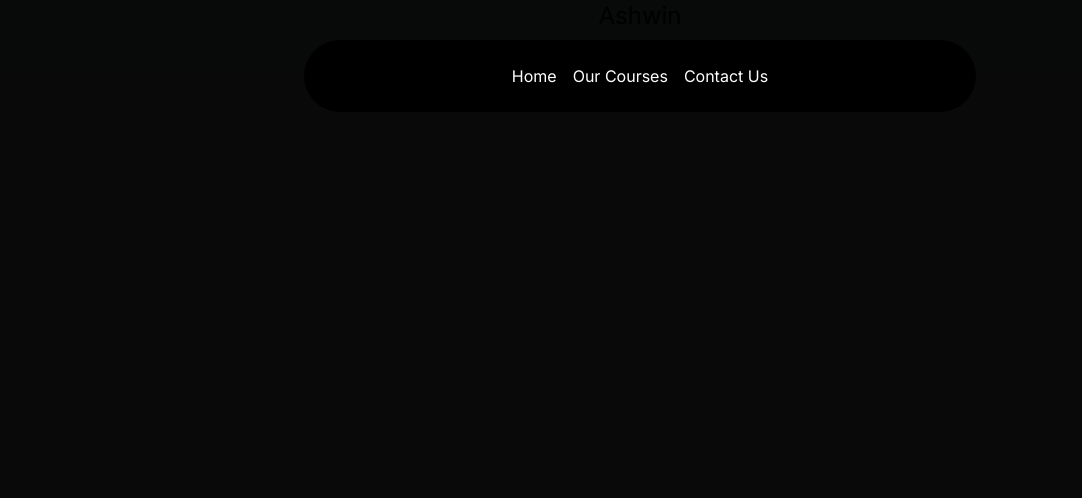
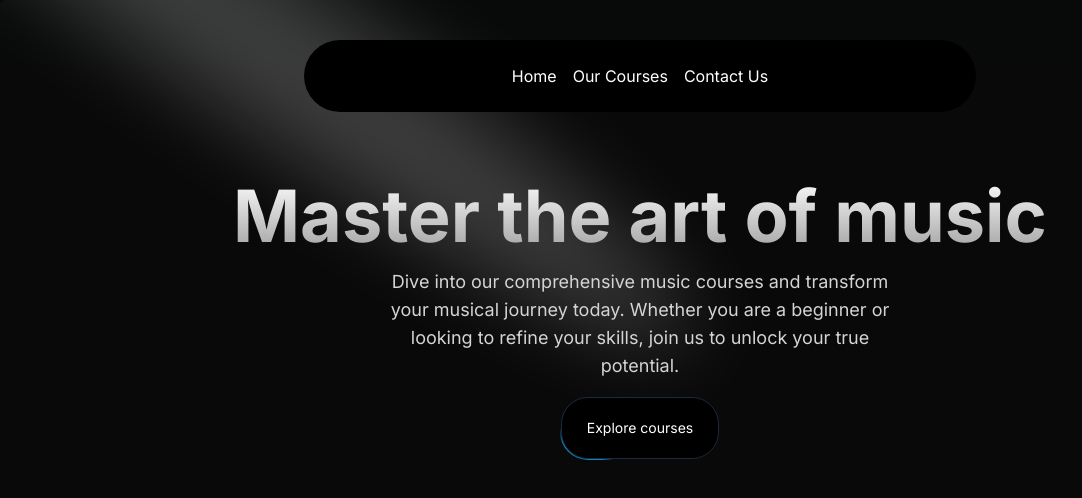
Before and after one commit to Ashwinhegde19/Music-School, a Next.js app: page / in a window 1280 px wide. Shown: the top 498 px of the page, without its empty margins (0-1082 px from the left). Built offline with nearby package versions, Linux system fonts and the light colour scheme.

Commit message:
add hero section

```diff
--- a/package.json
+++ b/package.json
@@ -20,11 +20,11 @@
     "@types/node": "^20",
     "@types/react": "^18",
     "@types/react-dom": "^18",
-    "autoprefixer": "^10.0.1",
+    "autoprefixer": "^10.4.18",
     "eslint": "^8",
     "eslint-config-next": "14.1.3",
-    "postcss": "^8",
-    "tailwindcss": "^3.3.0",
+    "postcss": "^8.4.37",
+    "tailwindcss": "^3.4.1",
     "typescript": "^5"
   }
 }
--- a/src/app/globals.css
+++ b/src/app/globals.css
@@ -28,6 +28,7 @@ body {
 
 @layer utilities {
   .text-balance {
-    text-wrap: balance;
+   /* overflow-wrap: break-word; */
+   text-wrap: balance;
   }
 }
--- a/src/app/page.tsx
+++ b/src/app/page.tsx
@@ -1,9 +1,11 @@
+import HeroSection from "@/components/HeroSection";
 import Image from "next/image";
 
 export default function Home() {
   return (
 <main className="min-h-screen bg-black/[0.96] antialiased bg-grid-white/[0.02]">
-<h1 className=" text-2xl text-center">Ashwin</h1>
+
+<HeroSection/>
 </main>
   );
 }
--- /dev/null
+++ b/src/components/HeroSection.tsx
@@ -0,0 +1,38 @@
+import Link from "next/link"
+import { Spotlight } from "./ui/Spotlight"
+import { Button } from "./ui/moving-border";
+
+function HeroSection() {
+  return (
+    <div
+    className="h-auto md:h-[40rem] w-full rounded-md flex flex-col items-center justify-center relative overflow-hidden mx-auto py-10 md:py-0"
+    >
+        <Spotlight
+        className="-top-40 left-0 md:left-60 md:-top-20"
+        fill="white"
+      />
+        <div className="p-4 relative z-10 w-full text-center" >
+            <h1
+            className="mt-20 md:mt-0 text-4xl md:text-7xl font-bold bg-clip-text text-transparent bg-gradient-to-b from-neutral-50 to-neutral-400"
+            >Master the art of music</h1>
+            <p
+            className="mt-4 font-normal text-base md:text-lg text-neutral-300 max-w-lg mx-auto"
+
+            >Dive into our comprehensive music courses and transform your musical journey today. Whether you are a beginner or looking to refine your skills, join us to unlock your true potential.</p>
+            <div className="mt-4">
+                <Link href={"/courses"}>
+                    <Button
+                    borderRadius="1.75rem"
+                    className="bg-white dark:bg-black text-black dark:text-white border-neutral-200 dark:border-slate-800"
+                    >
+                    Explore courses
+                    </Button>
+                </Link>
+            </div>
+        </div>
+
+        </div>
+  )
+}
+
+export default HeroSection
--- /dev/null
+++ b/src/components/ui/Spotlight.tsx
@@ -0,0 +1,56 @@
+import React from "react";
+import { cn } from "@/utils/cn";
+
+type SpotlightProps = {
+  className?: string;
+  fill?: string;
+};
+
+export const Spotlight = ({ className, fill }: SpotlightProps) => {
+  return (
+    <svg
+      className={cn(
+        "animate-spotlight pointer-events-none absolute z-[1]  h-[169%] w-[138%] lg:w-[84%] opacity-0",
+        className
+      )}
+      xmlns="http://www.w3.org/2000/svg"
+      viewBox="0 0 3787 2842"
+      fill="none"
+    >
+      <g filter="url(#filter)">
+        <ellipse
+          cx="1924.71"
+          cy="273.501"
+          rx="1924.71"
+          ry="273.501"
+          transform="matrix(-0.822377 -0.568943 -0.568943 0.822377 3631.88 2291.09)"
+          fill={fill || "white"}
+          fillOpacity="0.21"
+        ></ellipse>
+      </g>
+      <defs>
+        <filter
+          id="filter"
+          x="0.860352"
+          y="0.838989"
+          width="3785.16"
+          height="2840.26"
+          filterUnits="userSpaceOnUse"
+          colorInterpolationFilters="sRGB"
+        >
+          <feFlood floodOpacity="0" result="BackgroundImageFix"></feFlood>
+          <feBlend
+            mode="normal"
+            in="SourceGraphic"
+            in2="BackgroundImageFix"
+            result="shape"
+          ></feBlend>
+          <feGaussianBlur
+            stdDeviation="151"
+            result="effect1_foregroundBlur_1065_8"
+          ></feGaussianBlur>
+        </filter>
+      </defs>
+    </svg>
+  );
+};
--- /dev/null
+++ b/src/components/ui/moving-border.tsx
@@ -0,0 +1,139 @@
+"use client";
+import React from "react";
+import {
+  motion,
+  useAnimationFrame,
+  useMotionTemplate,
+  useMotionValue,
+  useTransform,
+} from "framer-motion";
+import { useRef } from "react";
+import { cn } from "@/utils/cn";
+
+export function Button({
+  borderRadius = "1.75rem",
+  children,
+  as: Component = "button",
+  containerClassName,
+  borderClassName,
+  duration,
+  className,
+  ...otherProps
+}: {
+  borderRadius?: string;
+  children: React.ReactNode;
+  as?: any;
+  containerClassName?: string;
+  borderClassName?: string;
+  duration?: number;
+  className?: string;
+  [key: string]: any;
+}) {
+  return (
+    <Component
+      className={cn(
+        "bg-transparent relative text-xl  h-16 w-40 p-[1px] overflow-hidden ",
+        containerClassName
+      )}
+      style={{
+        borderRadius: borderRadius,
+      }}
+      {...otherProps}
+    >
+      <div
+        className="absolute inset-0"
+        style={{ borderRadius: `calc(${borderRadius} * 0.96)` }}
+      >
+        <MovingBorder duration={duration} rx="30%" ry="30%">
+          <div
+            className={cn(
+              "h-20 w-20 opacity-[0.8] bg-[radial-gradient(var(--sky-500)_40%,transparent_60%)]",
+              borderClassName
+            )}
+          />
+        </MovingBorder>
+      </div>
+
+      <div
+        className={cn(
+          "relative bg-slate-900/[0.8] border border-slate-800 backdrop-blur-xl text-white flex items-center justify-center w-full h-full text-sm antialiased",
+          className
+        )}
+        style={{
+          borderRadius: `calc(${borderRadius} * 0.96)`,
+        }}
+      >
+        {children}
+      </div>
+    </Component>
+  );
+}
+
+export const MovingBorder = ({
+  children,
+  duration = 2000,
+  rx,
+  ry,
+  ...otherProps
+}: {
+  children: React.ReactNode;
+  duration?: number;
+  rx?: string;
+  ry?: string;
+  [key: string]: any;
+}) => {
+  const pathRef = useRef<any>();
+  const progress = useMotionValue<number>(0);
+
+  useAnimationFrame((time) => {
+    const length = pathRef.current?.getTotalLength();
+    if (length) {
+      const pxPerMillisecond = length / duration;
+      progress.set((time * pxPerMillisecond) % length);
+    }
+  });
+
+  const x = useTransform(
+    progress,
+    (val) => pathRef.current?.getPointAtLength(val).x
+  );
+  const y = useTransform(
+    progress,
+    (val) => pathRef.current?.getPointAtLength(val).y
+  );
+
+  const transform = useMotionTemplate`translateX(${x}px) translateY(${y}px) translateX(-50%) translateY(-50%)`;
+
+  return (
+    <>
+      <svg
+        xmlns="http://www.w3.org/2000/svg"
+        preserveAspectRatio="none"
+        className="absolute h-full w-full"
+        width="100%"
+        height="100%"
+        {...otherProps}
+      >
+        <rect
+          fill="none"
+          width="100%"
+          height="100%"
+          rx={rx}
+          ry={ry}
+          ref={pathRef}
+        />
+      </svg>
+      <motion.div
+        style={{
+          position: "absolute",
+          top: 0,
+          left: 0,
+          display: "inline-block",
+          transform,
+        }}
+      >
+        {children}
+      </motion.div>
+    </>
+  );
+};
--- a/tailwind.config.ts
+++ b/tailwind.config.ts
@@ -1,4 +1,22 @@
 import type { Config } from "tailwindcss";
+import colors from "tailwindcss/colors";
+
+const {
+  default: flattenColorPalette,
+} = require("tailwindcss/lib/util/flattenColorPalette");
+
+
+
+function addVariablesForColors({ addBase, theme }: any) {
+  let allColors = flattenColorPalette(theme("colors"));
+  let newVars = Object.fromEntries(
+    Object.entries(allColors).map(([key, val]) => [`--${key}`, val])
+  );
+
+  addBase({
+    ":root": newVars,
+  });
+}
 
 const config: Config = {
   content: [
@@ -9,6 +27,21 @@ const config: Config = {
   darkMode: 'class',
   theme: {
     extend: {
+      animation: {
+        spotlight: "spotlight 2s ease .75s 1 forwards",
+      },
+      keyframes: {
+        spotlight: {
+          "0%": {
+            opacity: "0",
+            transform: "translate(-72%, -62%) scale(0.5)",
+          },
+          "100%": {
+            opacity: "1",
+            transform: "translate(-50%,-40%) scale(1)",
+          },
+        },
+      },
       backgroundImage: {
         "gradient-radial": "radial-gradient(var(--tw-gradient-stops))",
         "gradient-conic":
@@ -16,6 +49,6 @@ const config: Config = {
       },
     },
   },
-  plugins: [],
+  plugins: [addVariablesForColors],
 };
 export default config;
```
Also changed, not shown: 1 other file (tests, documents, lock files or other folders).
